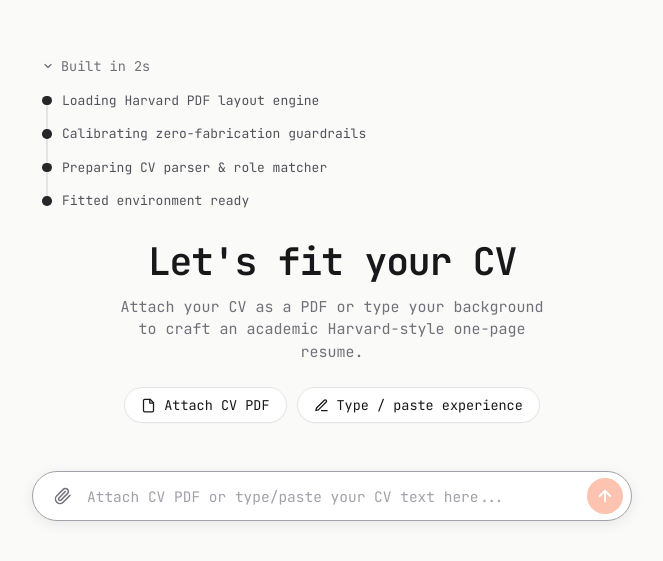
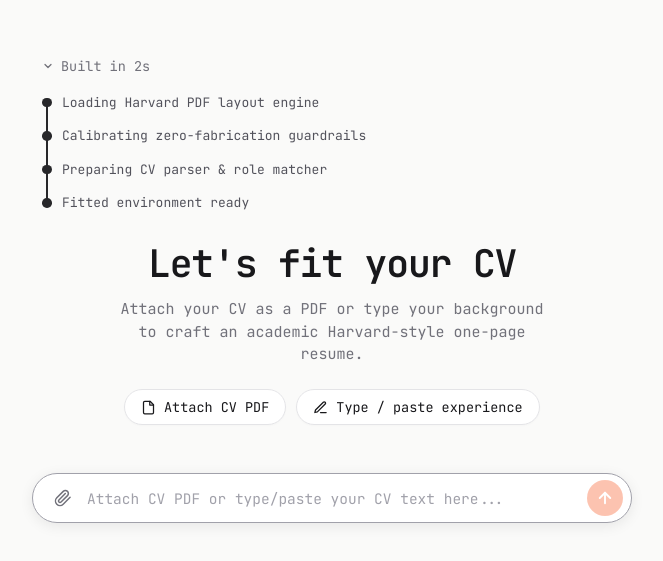
Before and after one commit to vardzz/fitted.com, a Next.js app: page / in a window 1280 px wide. Shown: the part 111-672 px from the top of the page, without its empty margins (308-971 px from the left). Built offline with nearby package versions, Linux system fonts and the light colour scheme.

Commit message:
feat: polish animations with butter-smooth easing, connecting line progress, and staggered cascading entrance

```diff
--- a/app/globals.css
+++ b/app/globals.css
@@ -79,7 +79,7 @@ input, textarea {
   width: 100%;
   max-width: 580px;
   margin: 0 auto 28px;
-  animation: page-in var(--t-base) var(--ease-out);
+  animation: page-in 0.5s cubic-bezier(0.16, 1, 0.3, 1);
   text-align: left;
 }
 
@@ -100,8 +100,8 @@ input, textarea {
   align-items: center;
   gap: 7px;
   cursor: pointer;
-  padding: 0;
-  transition: color var(--t-fast) var(--ease-out);
+  padding: 2px 0;
+  transition: color 0.25s cubic-bezier(0.16, 1, 0.3, 1);
 }
 
 .eduardo-build-toggle:hover {
@@ -110,31 +110,29 @@ input, textarea {
 
 .eduardo-chevron {
   display: inline-block;
-  transition: transform var(--t-fast) var(--ease-out);
+  transition: transform 0.35s cubic-bezier(0.16, 1, 0.3, 1);
 }
 
 .eduardo-chevron.collapsed {
   transform: rotate(-90deg);
 }
 
-.eduardo-replay-btn {
-  background: none;
-  border: none;
-  font-family: var(--font-mono);
-  font-size: 11px;
-  letter-spacing: 0.08em;
-  color: #a1a1aa;
-  cursor: pointer;
-  padding: 3px 8px;
-  border-radius: 4px;
-  text-transform: uppercase;
-  font-weight: 500;
-  transition: all var(--t-fast) var(--ease-out);
+/* Butter-smooth Collapsible Container */
+.eduardo-build-collapsible {
+  display: grid;
+  grid-template-rows: 1fr;
+  transition: grid-template-rows 0.4s cubic-bezier(0.16, 1, 0.3, 1), opacity 0.3s ease;
+  opacity: 1;
 }
 
-.eduardo-replay-btn:hover {
-  color: var(--color-fg);
-  background: rgba(0, 0, 0, 0.04);
+.eduardo-build-collapsible.collapsed {
+  grid-template-rows: 0fr;
+  opacity: 0;
+  pointer-events: none;
+}
+
+.eduardo-build-collapsible-inner {
+  overflow: hidden;
 }
 
 .eduardo-build-list {
@@ -149,6 +147,19 @@ input, textarea {
   bottom: 8px;
   width: 1.5px;
   background-color: #e4e4e7;
+  border-radius: 1px;
+}
+
+.eduardo-build-progress-line {
+  position: absolute;
+  left: 4px;
+  top: 7px;
+  width: 1.5px;
+  background-color: #27272a;
+  border-radius: 1px;
+  transition: height 0.5s cubic-bezier(0.16, 1, 0.3, 1);
+  max-height: calc(100% - 15px);
+  z-index: 1;
 }
 
 .eduardo-build-item {
@@ -159,7 +170,7 @@ input, textarea {
   flex-direction: column;
   align-items: flex-start;
   gap: 4px;
-  animation: page-in 0.2s var(--ease-out);
+  transition: all 0.35s cubic-bezier(0.16, 1, 0.3, 1);
 }
 
 .eduardo-build-item:last-child {
@@ -174,86 +185,83 @@ input, textarea {
   height: 9.5px;
   border-radius: 50%;
   background-color: #d4d4d8;
-  transition: all var(--t-fast) var(--ease-out);
+  z-index: 2;
+  transition: transform 0.4s cubic-bezier(0.16, 1, 0.3, 1),
+              background-color 0.4s cubic-bezier(0.16, 1, 0.3, 1),
+              box-shadow 0.4s cubic-bezier(0.16, 1, 0.3, 1);
+  transform: scale(0.9);
 }
 
 .eduardo-build-dot.done {
   background-color: #27272a;
+  transform: scale(1);
+  box-shadow: none;
 }
 
 .eduardo-build-dot.active {
   background-color: #f95721;
-  box-shadow: 0 0 0 3px rgba(249, 87, 33, 0.25);
-  animation: twinkle 1s ease-in-out infinite;
+  transform: scale(1.18);
+  box-shadow: 0 0 0 4px rgba(249, 87, 33, 0.22);
+  animation: smooth-pulse 1.3s cubic-bezier(0.4, 0, 0.6, 1) infinite alternate;
+}
+
+@keyframes smooth-pulse {
+  0% {
+    box-shadow: 0 0 0 2px rgba(249, 87, 33, 0.15);
+  }
+  100% {
+    box-shadow: 0 0 0 5px rgba(249, 87, 33, 0.32);
+  }
 }
 
 .eduardo-build-label {
   font-family: var(--font-mono);
   font-size: 13px;
   color: #a1a1aa;
-  transition: color var(--t-fast) var(--ease-out);
+  transition: color 0.4s cubic-bezier(0.16, 1, 0.3, 1),
+              transform 0.4s cubic-bezier(0.16, 1, 0.3, 1);
+  transform: translateX(0);
 }
 
 .eduardo-build-label.active {
   color: var(--color-fg);
   font-weight: 500;
+  transform: translateX(2px);
 }
 
 .eduardo-build-label.done {
   color: #52525b;
 }
 
-.eduardo-badges-row {
-  display: flex;
-  align-items: center;
-  gap: 8px;
-  flex-wrap: wrap;
-  margin-top: 6px;
+/* Staggered Cascading Reveal */
+.eduardo-content-reveal {
+  width: 100%;
 }
 
-.eduardo-badge {
-  display: inline-flex;
-  align-items: center;
-  gap: 6px;
-  background: #ffffff;
-  border: 1px solid #e4e4e7;
-  border-radius: var(--radius-full);
-  padding: 3px 10px;
-  font-size: 12px;
-  font-family: var(--font-mono);
-  box-shadow: 0 1px 2px rgba(0, 0, 0, 0.03);
+.stagger-1 {
+  animation: smooth-rise 0.7s cubic-bezier(0.16, 1, 0.3, 1) both;
 }
 
-.eduardo-badge .live-dot {
-  width: 6.5px;
-  height: 6.5px;
-  border-radius: 50%;
+.stagger-2 {
+  animation: smooth-rise 0.7s cubic-bezier(0.16, 1, 0.3, 1) 0.08s both;
 }
 
-.eduardo-badge .badge-tag {
-  color: #a1a1aa;
-  font-size: 11px;
+.stagger-3 {
+  animation: smooth-rise 0.7s cubic-bezier(0.16, 1, 0.3, 1) 0.16s both;
 }
 
-.eduardo-more-text {
-  font-size: 12px;
-  font-family: var(--font-mono);
-  color: #71717a;
+.stagger-4 {
+  animation: smooth-rise 0.7s cubic-bezier(0.16, 1, 0.3, 1) 0.24s both;
 }
 
-.eduardo-content-reveal {
-  width: 100%;
-  animation: slide-up-reveal 0.5s cubic-bezier(0.16, 1, 0.3, 1) both;
-}
-
-@keyframes slide-up-reveal {
+@keyframes smooth-rise {
   from {
     opacity: 0;
-    transform: translateY(16px);
+    transform: translateY(20px) scale(0.99);
   }
   to {
     opacity: 1;
-    transform: translateY(0);
+    transform: translateY(0) scale(1);
   }
 }
 
--- a/app/page.tsx
+++ b/app/page.tsx
@@ -91,7 +91,7 @@ export default function Home() {
       setBuildElapsed(elapsed);
     }, 100);
 
-    const stepDelays = [350, 750, 1150, 1550];
+    const stepDelays = [420, 880, 1340, 1800];
     const timeouts: NodeJS.Timeout[] = [];
 
     stepDelays.forEach((delay, idx) => {
@@ -99,7 +99,7 @@ export default function Home() {
         setBuildStep(idx + 1);
         if (idx === stepDelays.length - 1) {
           clearInterval(timerInterval);
-          setBuildElapsed(1.6);
+          setBuildElapsed(1.8);
           setIsBuildComplete(true);
         }
       }, delay);
@@ -446,9 +446,19 @@ export default function Home() {
             </button>
           </div>
 
-          {buildExpanded && (
+          <div className={`eduardo-build-collapsible ${buildExpanded ? "expanded" : "collapsed"}`}>
+            <div className="eduardo-build-collapsible-inner">
               <div className="eduardo-build-list">
                 <div className="eduardo-build-line" />
+                <div
+                  className="eduardo-build-progress-line"
+                  style={{
+                    height: `${Math.min(
+                      100,
+                      Math.max(0, (buildStep / Math.max(1, BUILD_STEPS.length - 1)) * 100)
+                    )}%`,
+                  }}
+                />
                 {BUILD_STEPS.map((s, idx) => {
                   const isDone = buildStep > idx;
                   const isActive = buildStep === idx && !isBuildComplete;
@@ -470,21 +480,22 @@ export default function Home() {
                   );
                 })}
               </div>
-          )}
+            </div>
+          </div>
         </div>
       )}
 
       {/* Start Interface Header (Revealed once build finishes) */}
       {step === 1 && messages.length === 0 && isBuildComplete && (
         <div className="claude-onboarding eduardo-content-reveal">
-          <div className="claude-hero-title-row">
+          <div className="claude-hero-title-row stagger-1">
             <h1 className="claude-hero-title">Let&apos;s fit your CV</h1>
           </div>
-          <p className="claude-hero-subtitle">
+          <p className="claude-hero-subtitle stagger-2">
             Attach your CV as a PDF or type your background to craft an academic Harvard-style one-page resume.
           </p>
 
-          <div className="claude-suggestion-chips">
+          <div className="claude-suggestion-chips stagger-3">
             <button
               type="button"
               className="claude-chip"
@@ -632,7 +643,7 @@ export default function Home() {
           className={
             messages.length > 0
               ? "chatbox-fixed-bottom"
-              : "prompt-bar-container eduardo-content-reveal"
+              : "prompt-bar-container eduardo-content-reveal stagger-4"
           }
         >
           <div className={messages.length > 0 ? "chatbox-fixed-inner" : ""}>
```
Lines whose indentation alone changed are shown as unchanged.
